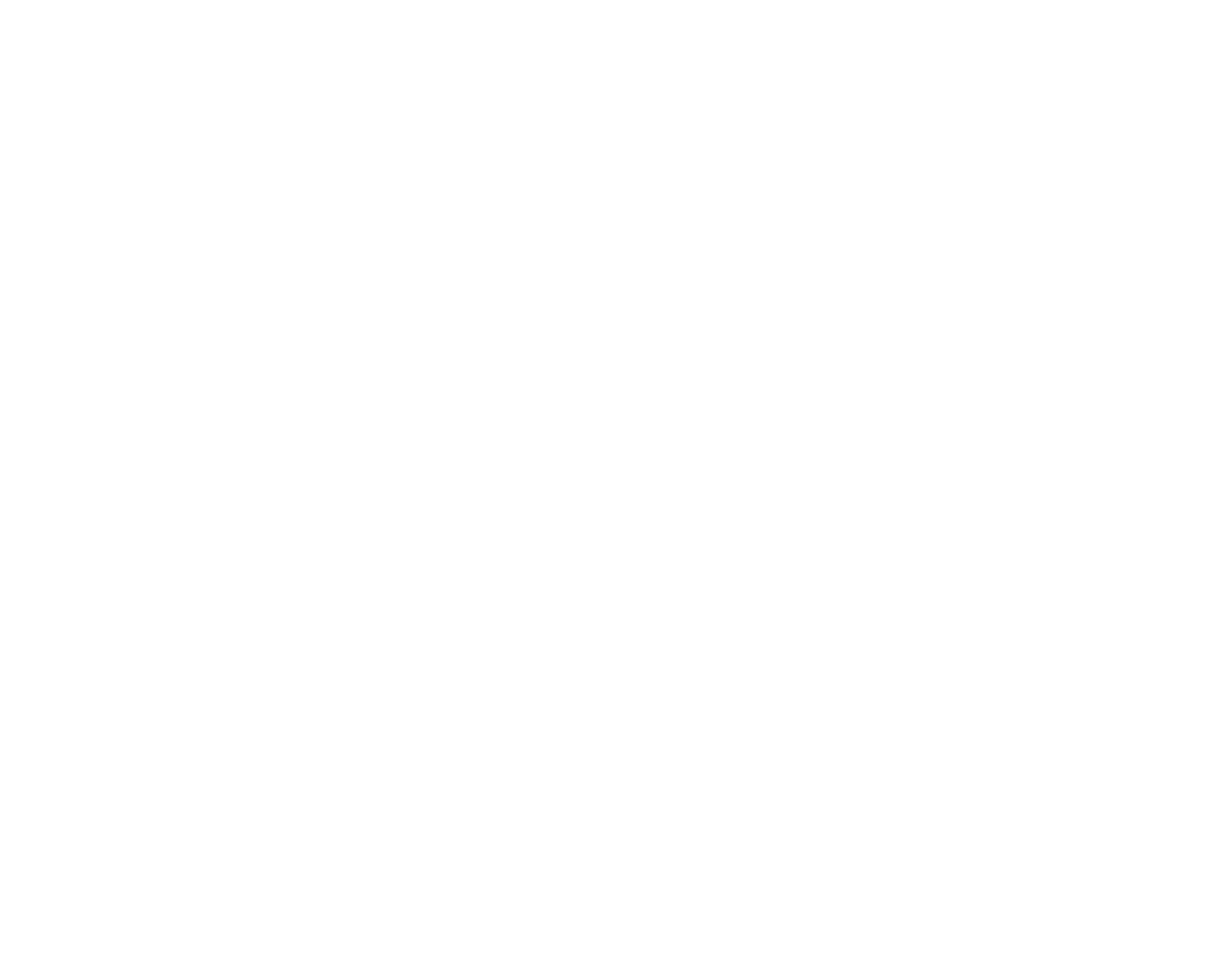
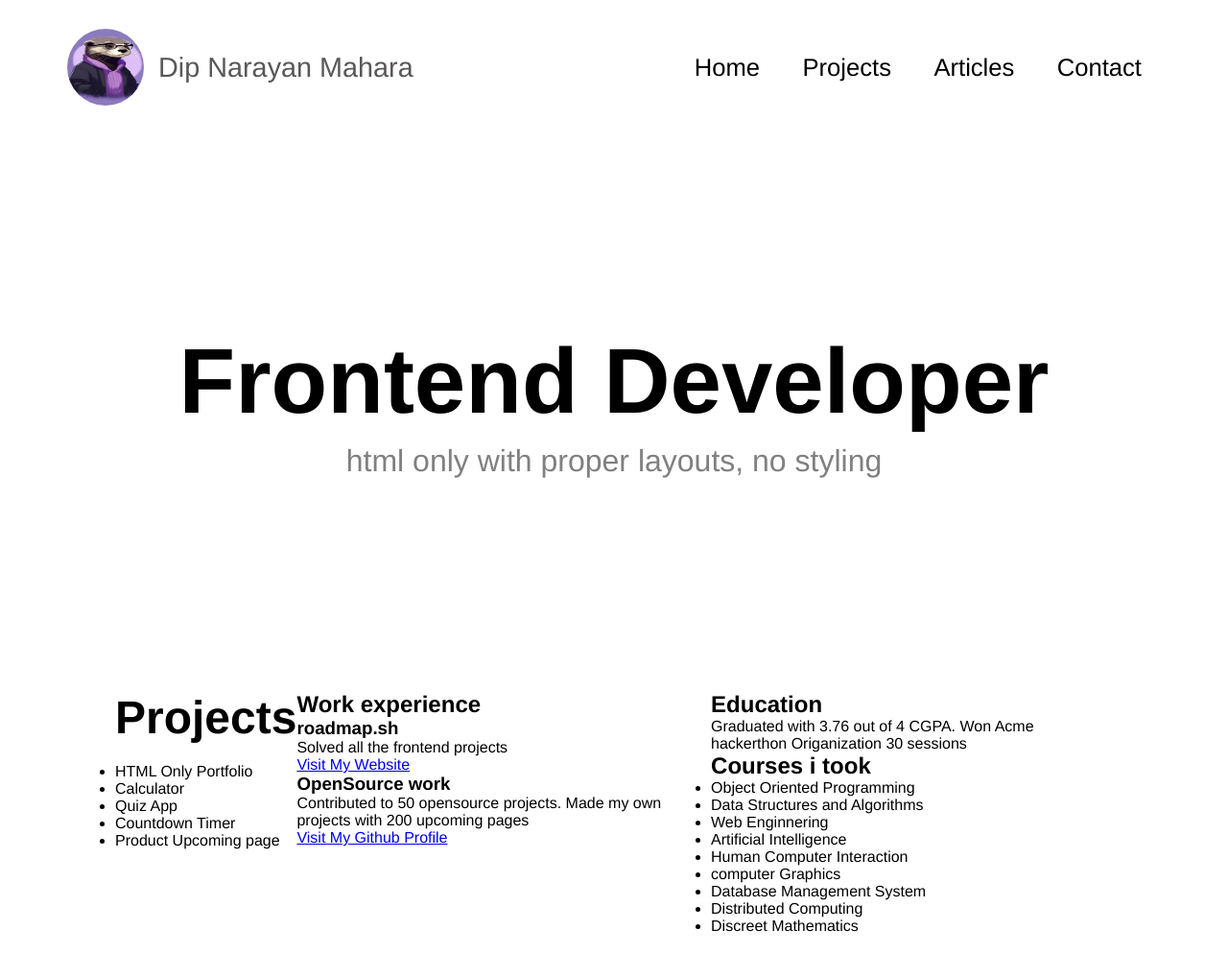
Before and after one commit to DipNarayanMahara2/Frontend-Practice-, a plain HTML site: page project2/index.html in a window 1280 px wide. Shown: the whole page at 96% size. Before the commit the page ends 800 px from the top, so only its background shows below. Drawn offline with Linux system fonts and the light colour scheme.

Commit message:
code change

```diff
--- a/project2/index.html
+++ b/project2/index.html
@@ -5,9 +5,82 @@
   <meta charset="UTF-8">
   <meta name="viewport" content="width=device-width, initial-scale=1.0">
   <title>A single page CV</title>
+  <link rel="stylesheet" href="style.css">
 </head>
 
 <body>
+  <header class="header">
+    <div class="name">
+      <img src="preview.webp" alt="Photo">
+      <p>Dip Narayan Mahara</p>
+    </div>
+
+    <div class="navbar">
+      <nav>
+        <a href="#">Home</a>
+        <a href="#">Projects</a>
+        <a href="#">Articles</a>
+        <a href="#">Contact</a>
+      </nav>
+    </div>
+  </header>
+
+  <section class="hero-section">
+    <div class="title">
+      <h1> Frontend Developer</h1>
+      <div class="para">
+        <p>html only with proper layouts, no styling</p>
+      </div>
+    </div>
+  </section>
+
+  <section class="main-section">
+    <div class="skills">
+      <h2>Projects</h2>
+      <ul>
+        <li>HTML Only Portfolio</li>
+        <li>Calculator</li>
+        <li>Quiz App</li>
+        <li>Countdown Timer</li>
+        <li>Product Upcoming page</li>
+      </ul>
+    </div>
+
+    <div class="experience">
+      <h2>Work experience</h2>
+      <div class="experience1">
+        <h3>roadmap.sh</h3>
+        <p>Solved all the frontend projects</p>
+        <a href="#">Visit My Website</a>
+      </div>
+      <div class="experience1">
+        <h3>OpenSource work</h3>
+        <p>Contributed to 50 opensource projects. Made my own projects with 200 upcoming pages</p>
+        <a href="#">Visit My Github Profile</a>
+      </div>
+    </div>
+
+    <div class="education">
+      <h2>Education</h2>
+      <div class="paragraph">
+        <p>Graduated with 3.76 out of 4 CGPA. Won Acme hackerthon Origanization 30 sessions </p>
+      </div>
+      <h2>Courses i took</h2>
+      <div class="courses">
+        <ul>
+          <li>Object Oriented Programming</li>
+          <li>Data Structures and Algorithms</li>
+          <li>Web Enginnering</li>
+          <li>Artificial Intelligence</li>
+          <li>Human Computer Interaction</li>
+          <li>computer Graphics</li>
+          <li>Database Management System</li>
+          <li>Distributed Computing</li>
+          <li>Discreet Mathematics</li>
+        </ul>
+      </div>
+    </div>
+  </section>
 
 </body>
 
--- /dev/null
+++ b/project2/style.css
@@ -0,0 +1,78 @@
+* {
+  margin: 0;
+  padding: 0;
+  box-sizing: border-box;
+  font-family: 'Franklin Gothic Medium', 'Arial Narrow', Arial, sans-serif;
+}
+
+.header {
+  width: 100%;
+  height: 100%;
+  padding: 30px 70px;
+  display: flex;
+  justify-content: space-between;
+  align-items: center;
+}
+
+.name {
+  display: flex;
+  justify-content: center;
+  align-items: center;
+  cursor: pointer;
+
+}
+
+.name img {
+  width: 80px;
+  height: 80px;
+  border-radius: 50%;
+  margin-right: 15px;
+}
+
+.name p {
+  font-size: 1.8rem;
+  color: rgb(90, 87, 87);
+}
+
+.navbar a {
+  text-decoration: none;
+  color: black !important;
+  font-size: 1.6rem;
+  margin: 0 20px;
+}
+
+.hero-section {
+  display: flex;
+  align-items: center;
+  justify-content: center;
+  height: 70dvh;
+}
+
+.title h1 {
+  font-size: 6rem;
+}
+
+.para {
+  display: flex;
+  align-items: center;
+  justify-content: center;
+  margin-top: 10px;
+}
+
+.para p {
+  font-size: 2rem;
+  color: gray;
+}
+
+.main-section {
+  display: flex;
+  justify-content: space-between;
+  padding: 20px 120px;
+  width: 100%;
+  height: 100%;
+}
+
+.skills h2 {
+  font-size: 3rem;
+  margin-bottom: 20px;
+}
```
